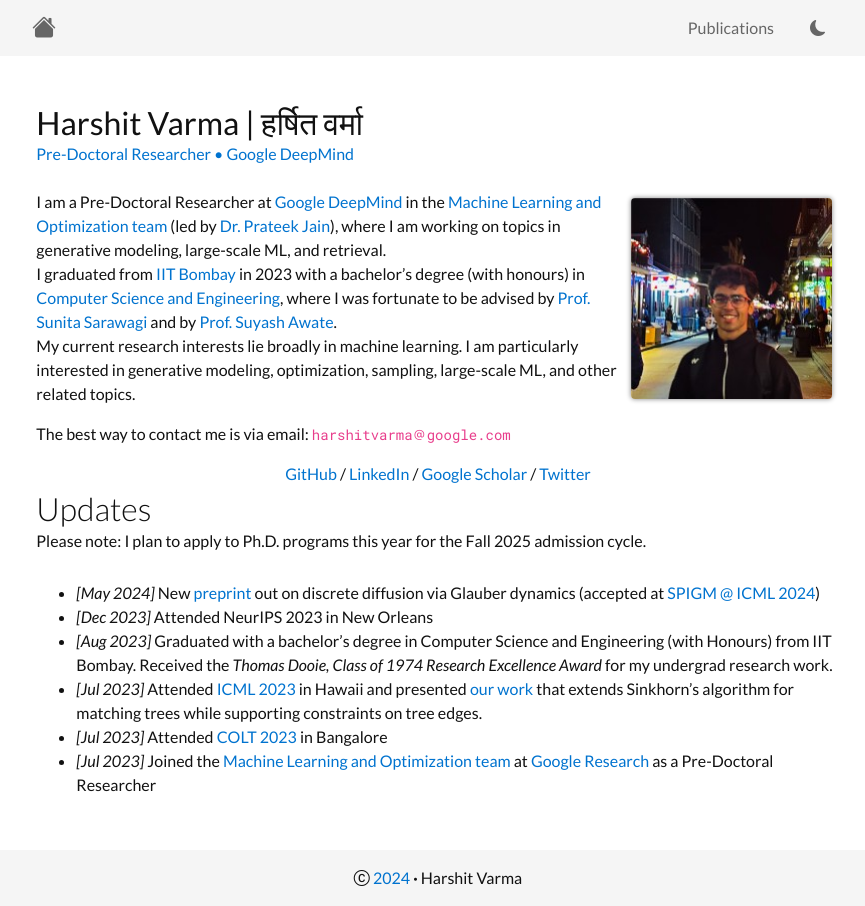
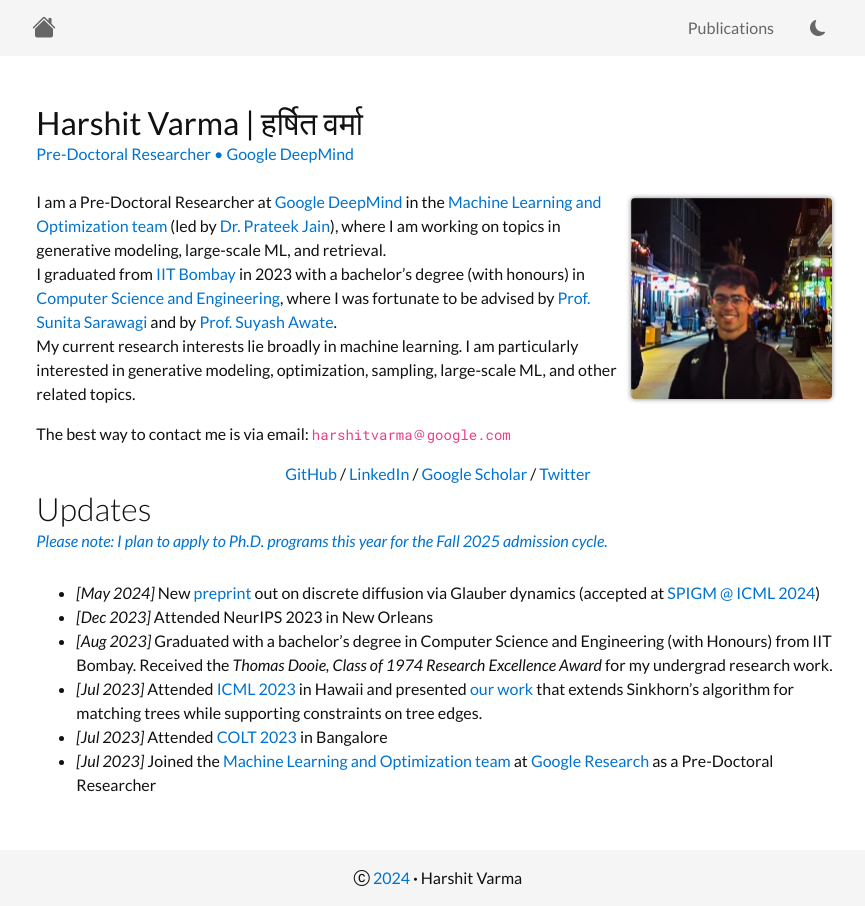
Before and after one commit to hrshtv/hrshtv.github.io, a Jekyll site: the page built from index.html, in a window 1280 px wide. Shown: the whole page, without its empty margins (202-1067 px from the left). Built offline with Jekyll 4.4.1, drawn with Linux system fonts in a browser that asks for light colours; nearby versions of some CDN libraries.

Commit message:
Update update_wrapper.html

```diff
--- a/_includes/update_wrapper.html
+++ b/_includes/update_wrapper.html
@@ -8,8 +8,8 @@
                 Updates
             </div>
 
-            <div class="m-0 p-0">
-                Please note: I plan to apply to Ph.D. programs this year for the Fall 2025 admission cycle.
+            <div class="highlight m-0 p-0">
+                <i>Please note: I plan to apply to Ph.D. programs this year for the Fall 2025 admission cycle.</i>
             </div>
 
         </div>
```
